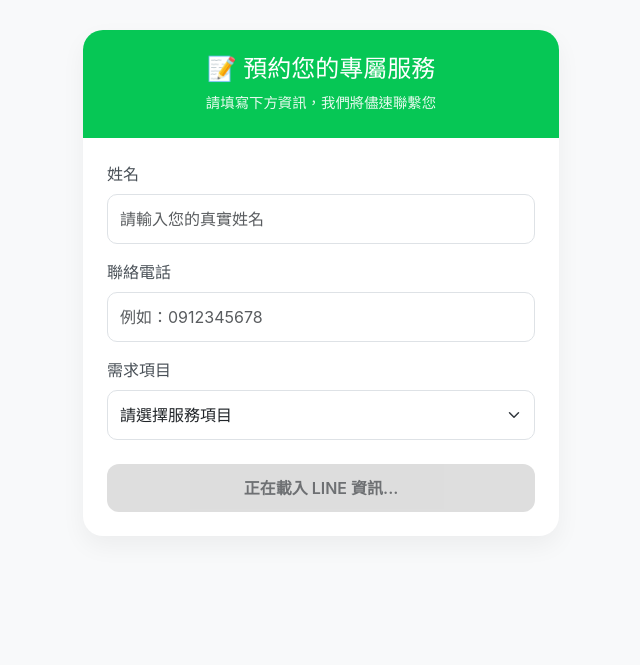
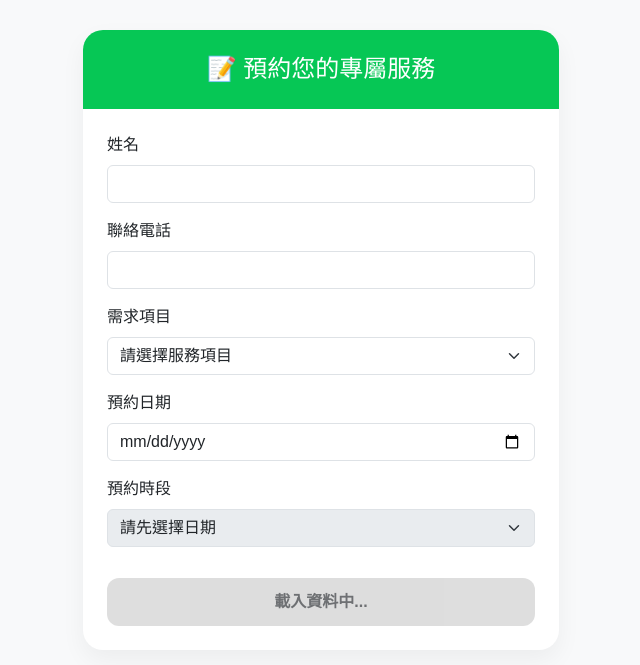
Before and after one commit to kiwioro789-svg/brand-test-flask, a Flask app: page /liff/form in a window 1280 px wide. Shown: the top 665 px of the page, without its empty margins (319-959 px from the left). Run offline with Flask 3, Linux system fonts and the light colour scheme; data that the repository does not hold is empty; some libraries are stand-ins or nearby versions.

Commit message:
Add files via upload

```diff
--- a/templates/liff_form.html
+++ b/templates/liff_form.html
@@ -7,40 +7,37 @@
     <link href="https://cdn.jsdelivr.net/npm/bootstrap@5.3.0/dist/css/bootstrap.min.css" rel="stylesheet">
     <script charset="utf-8" src="https://static.line-scdn.net/liff/edge/2/sdk.js"></script>
     <style>
-        body { background-color: #f8f9fa; font-family: -apple-system, BlinkMacSystemFont, "Segoe UI", Roboto, "Helvetica Neue", Arial, sans-serif; }
+        body { background-color: #f8f9fa; font-family: sans-serif; }
         .container { max-width: 500px; margin-top: 30px; }
         .card { border-radius: 20px; border: none; box-shadow: 0 10px 25px rgba(0,0,0,0.05); }
         .header-bg { background-color: #06c755; color: white; border-radius: 20px 20px 0 0; padding: 25px; text-align: center; }
-        .btn-submit { background-color: #06c755; color: white; border: none; border-radius: 12px; padding: 12px; font-weight: 600; width: 100%; transition: 0.3s; }
+        .btn-submit { background-color: #06c755; color: white; border: none; border-radius: 12px; padding: 12px; font-weight: 600; width: 100%; transition: 0.3s; margin-top: 15px; }
         .btn-submit:disabled { background-color: #ccc; }
-        .form-label { font-weight: 500; color: #495057; }
-        .form-control, .form-select { border-radius: 10px; padding: 12px; border: 1px solid #dee2e6; }
     </style>
 </head>
 <body>
 
-<div class="container">
+<div class="container mb-5">
     <div class="card">
         <div class="header-bg">
             <h4 class="mb-0">📝 預約您的專屬服務</h4>
-            <p class="mb-0 mt-2" style="font-size: 0.9rem; opacity: 0.9;">請填寫下方資訊，我們將儘速聯繫您</p>
         </div>
         <div class="card-body p-4">
             <form id="bookingForm">
                 <input type="hidden" id="userId">
 
                 <div class="mb-3">
-                    <label for="name" class="form-label">姓名</label>
-                    <input type="text" class="form-control" id="name" placeholder="請輸入您的真實姓名" required>
+                    <label class="form-label">姓名</label>
+                    <input type="text" class="form-control" id="name" required>
                 </div>
 
                 <div class="mb-3">
-                    <label for="phone" class="form-label">聯絡電話</label>
-                    <input type="tel" class="form-control" id="phone" placeholder="例如：0912345678" required>
+                    <label class="form-label">聯絡電話</label>
+                    <input type="tel" class="form-control" id="phone" required>
                 </div>
 
-                <div class="mb-4">
-                    <label for="project" class="form-label">需求項目</label>
+                <div class="mb-3">
+                    <label class="form-label">需求項目</label>
                     <select class="form-select" id="project" required>
                         <option value="" disabled selected>請選擇服務項目</option>
                         <option value="網站">🌐 網站開發設計</option>
@@ -50,22 +47,46 @@
                     </select>
                 </div>
 
-                <button type="button" id="submitBtn" class="btn btn-submit" disabled>正在載入 LINE 資訊...</button>
+                <div class="mb-3">
+                    <label class="form-label">預約日期</label>
+                    <input type="date" class="form-control" id="date" required onchange="updateTimeSlots()">
+                </div>
+
+                <div class="mb-3">
+                    <label class="form-label">預約時段</label>
+                    <select class="form-select" id="time" required disabled>
+                        <option value="" disabled selected>請先選擇日期</option>
+                    </select>
+                </div>
+
+                <button type="button" id="submitBtn" class="btn btn-submit" disabled>載入資料中...</button>
             </form>
         </div>
     </div>
 </div>
 
 <script>
-    // 初始化 LIFF
-    async function initLIFF() {
+    let bookedSlots = [];
+    // 這裡可以自訂你每天開放的時段
+    const availableTimes = ["10:00", "13:00", "15:00", "17:00", "19:00"];
+
+    async function initSystem() {
         try {
+            // 1. 取得已經被預約的時段
+            const res = await fetch('/api/get_slots');
+            const data = await res.json();
+            bookedSlots = data.booked || [];
+
+            // 2. 初始化 LIFF
             await liff.init({ liffId: "{{ liff_id }}" });
             if (liff.isLoggedIn()) {
                 const profile = await liff.getProfile();
                 document.getElementById('userId').value = profile.userId;
 
-                // 載入完成，啟用按鈕
+                // 設定日期只能選今天以後
+                const today = new Date().toISOString().split('T')[0];
+                document.getElementById('date').setAttribute('min', today);
+
                 const btn = document.getElementById('submitBtn');
                 btn.innerText = "確認送出預約";
                 btn.disabled = false;
@@ -74,21 +95,48 @@
                 liff.login();
             }
         } catch (err) {
-            console.error('LIFF 初始化失敗', err);
-            alert('請在 LINE 內開啟此網頁');
+            console.error(err);
+            alert('系統載入失敗，請在 LINE 內重新開啟');
         }
     }
 
-    // 處理表單送出
+    // 當日期改變時，更新下拉選單
+    function updateTimeSlots() {
+        const selectedDate = document.getElementById('date').value;
+        const timeSelect = document.getElementById('time');
+
+        timeSelect.innerHTML = '<option value="" disabled selected>請選擇時段</option>';
+        if (!selectedDate) {
+            timeSelect.disabled = true;
+            return;
+        }
+
+        timeSelect.disabled = false;
+
+        availableTimes.forEach(time => {
+            // 組合格式例如："2026-03-20_14:00" 來跟後端比對
+            const targetFormat = `${selectedDate}_${time}`;
+            const isBooked = bookedSlots.includes(targetFormat);
+
+            const option = document.createElement('option');
+            option.value = time;
+            option.innerText = isBooked ? `${time} (已被預約)` : time;
+            if (isBooked) option.disabled = true;
+
+            timeSelect.appendChild(option);
+        });
+    }
+
     async function handleSubmit() {
         const name = document.getElementById('name').value;
         const phone = document.getElementById('phone').value;
         const project = document.getElementById('project').value;
+        const date = document.getElementById('date').value;
+        const time = document.getElementById('time').value;
         const userId = document.getElementById('userId').value;
 
-        if (!name || !phone || !project) {
-            alert('請完整填寫所有欄位喔！');
-            return;
+        if (!name || !phone || !project || !date || !time) {
+            return alert('請完整填寫所有預約資訊喔！');
         }
 
         const btn = document.getElementById('submitBtn');
@@ -99,33 +147,23 @@
             const response = await fetch('/api/submit_form', {
                 method: 'POST',
                 headers: { 'Content-Type': 'application/json' },
-                body: JSON.stringify({
-                    userId: userId,
-                    name: name,
-                    phone: phone,
-                    project: project
-                })
+                body: JSON.stringify({ userId, name, phone, project, date, time })
             });
-
-            const result = await response.json();
-            if (result.status === "success") {
-                // 送出成功後關閉視窗
+            if ((await response.json()).status === "success") {
                 liff.closeWindow();
             } else {
-                alert('系統忙碌中，請稍後再試');
+                alert('伺服器忙碌中，請稍後再試');
                 btn.innerText = "確認送出預約";
                 btn.disabled = false;
             }
         } catch (error) {
-            console.error('送出失敗', error);
             alert('連線失敗，請檢查網路狀態');
             btn.innerText = "確認送出預約";
             btn.disabled = false;
         }
     }
 
-    window.onload = initLIFF;
+    window.onload = initSystem;
 </script>
-
 </body>
 </html>
```
